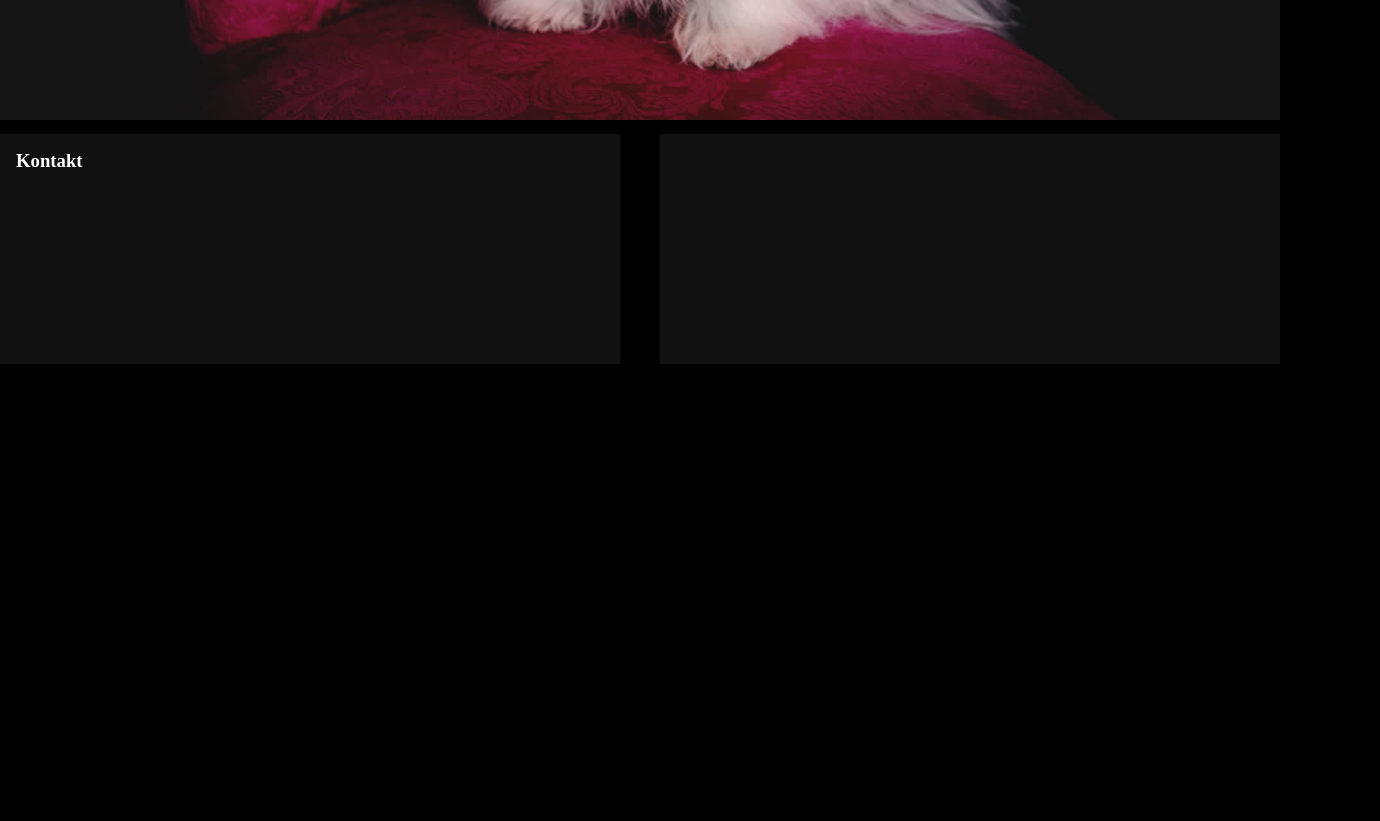
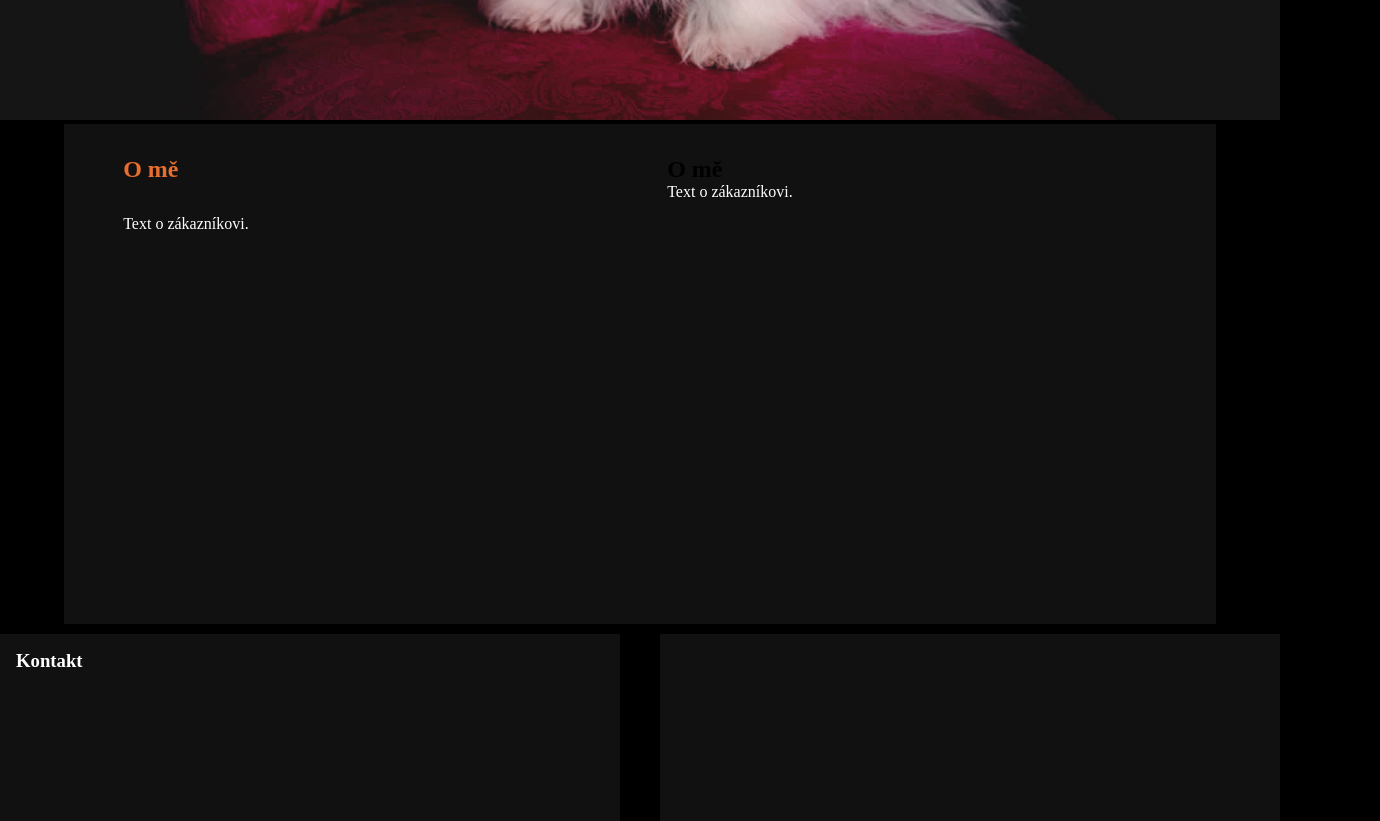
Before and after one commit to KvetoslavPrikryl/Sweet_Caramel_Rose, a React (Create React App) app: page / in a window 1280 px wide. Shown: the part 680-1501 px from the top of the page, 1380 px wide, since content can reach past the window. Before the commit the page ends 1054 px from the top, so only its background shows below. Built offline with nearby package versions, Linux system fonts and the light colour scheme.

Commit message:
created About.js and AboutStyle.css

```diff
--- /dev/null
+++ b/src/components/About.js
@@ -0,0 +1,22 @@
+import React from 'react'
+import "./AboutStyles.css"
+
+const About = () => {
+  return (
+    <div className='about-container'>
+        <div className='about-cont'>
+            <div className='about-left'>
+                <h2>O mě</h2>
+                <p>Text o zákazníkovi.</p>
+            </div>
+            <div className='about-right'>
+                <h2>O mě</h2>
+                <p>Text o zákazníkovi.</p>
+            </div>
+
+        </div>
+    </div>
+  )
+}
+
+export default About
--- /dev/null
+++ b/src/components/AboutStyles.css
@@ -0,0 +1,26 @@
+.about-container{
+    height: 500px;
+    width:90%;
+    margin: auto;
+}
+.about-container .about-cont{
+    max-width: 100%;
+    height: 100%;
+    background: rgba(19, 19, 19, 0.9);
+    padding: 2rem;
+    display: flex;
+}
+.about-container .about-cont .about-left{
+    height:100%;
+    width:45%;
+    margin: auto;
+}
+.about-container .about-cont .about-right{
+    height:100%;
+    width:45%;
+    margin: auto;
+}
+.about-container .about-cont .about-left h2{
+    margin-bottom: 2rem;
+    color: rgba(231,110,46,255);
+}
--- a/src/components/Footer.js
+++ b/src/components/Footer.js
@@ -3,7 +3,7 @@ import "./FooterStyles.css";
 
 const Footer = () => {
   return (
-    <div className='container'>
+    <div className='footer-container'>
         <div className='cont-left'>
             <h3>Kontakt</h3>
         </div>
--- a/src/components/FooterStyles.css
+++ b/src/components/FooterStyles.css
@@ -1,4 +1,4 @@
-.container{
+.footer-container{
     background: rgb(0, 0, 0);
     width:100%;
     height: 250px;
@@ -7,10 +7,10 @@
     grid-gap: 40px;
     padding: 0.6rem 0;
 }
-.container h3,p{
+.footer-container h3,p{
     color: white;
 }
-.container .cont-left{
+.footer-container .cont-left{
     max-width: 100%;
     height: 100%;
     display: flex;
@@ -18,7 +18,7 @@
     padding: 1rem;
     background: rgba(19, 19, 19, 0.9);
 }
-.container .cont-right{
+.footer-container .cont-right{
     max-width:100%;
     height: 100%;
     display: flex;
@@ -26,3 +26,8 @@
     padding: 1rem;
     background: rgba(19, 19, 19, 0.9);
 }
+@media screen and (max-width:640px) {
+    .footer-container{
+        grid-template-columns: 1fr;
+    }
+}
--- a/src/components/HeroImgStyles.css
+++ b/src/components/HeroImgStyles.css
@@ -14,21 +14,21 @@
     position: absolute;
     top: 50px;
     left: 100px;
-    width:100%;
+    width:90%;
 }
 .mask .content h1{
     color: white;
 
 }
 .mask .content h1 .logoName{
-    color: rgba(231,110,46,255);
+    color:rgba(231,110,46,255) ;
     position: absolute;
     top: 70px;
     left: 30px;
     font-size: 3rem;
 }
 
-@media screen and (max-width:400px) {
+@media screen and (max-width:640px) {
     .mask .content{
         top: 20px;
         left:10px;
--- a/src/components/NavbarStyles.css
+++ b/src/components/NavbarStyles.css
@@ -24,7 +24,7 @@
     color:white;
     cursor: pointer;
 }
-@media screen and (max-width: 400px) {
+@media screen and (max-width: 640px) {
     .header{
         left: -100%;
     }
--- a/src/routes/Home.js
+++ b/src/routes/Home.js
@@ -2,12 +2,14 @@ import React from 'react';
 import Navbar from "../components/Navbar";
 import HeroImg from "../components/HeroImg";
 import Footer from "../components/Footer";
+import About from '../components/About';
 
 const Home = () => {
   return (
     <div>
         <HeroImg />
         <Navbar />
+        <About />
         <Footer />
     </div>
   )
```
